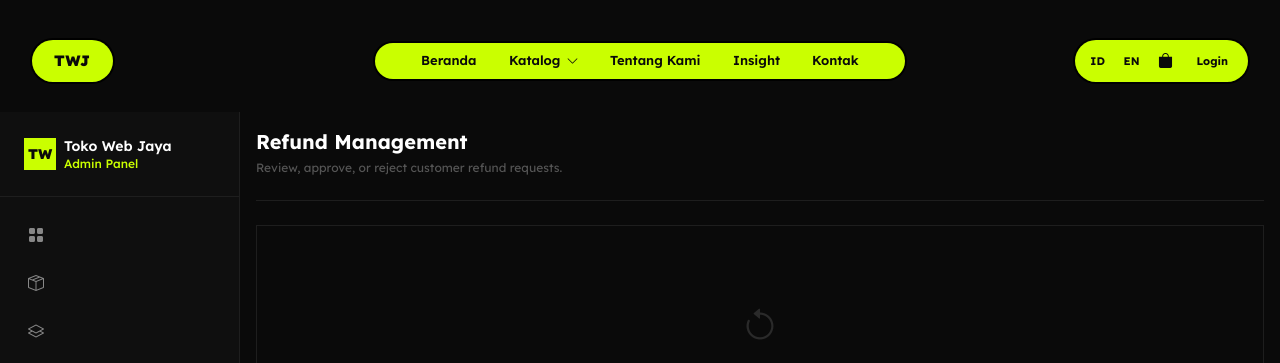
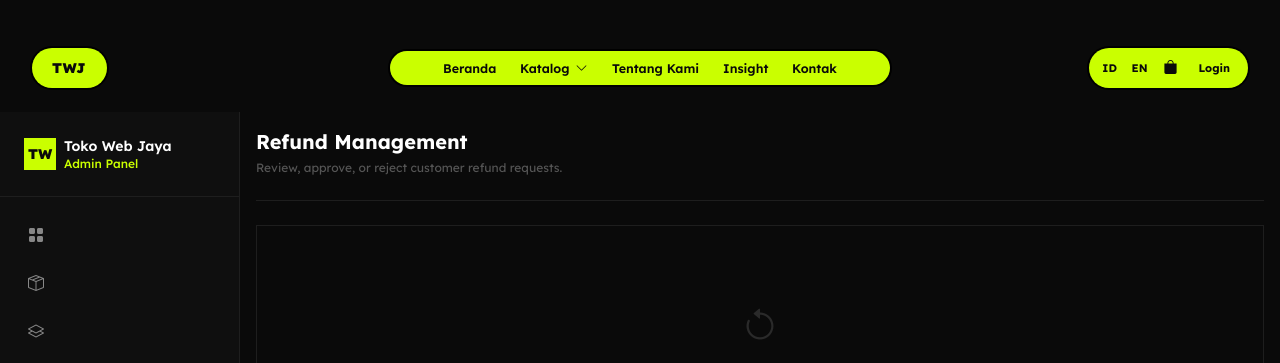
Before and after one commit to rusysh22/tokowebjaya, a Python web app: template app/templates/admin/refunds.html in a window 1280 px wide. Shown: the top 363 px of the page. Run offline with Jinja, Linux system fonts and the light colour scheme; the template is opened without the code that fills it, so the values that code supplies are empty; some libraries are stand-ins or nearby versions.

Commit message:
style: resize header from 42px to 40px, adjust top spacing, reduce mega menu width to prevent overlap on small desktops

```diff
--- a/app/templates/base.html
+++ b/app/templates/base.html
@@ -82,18 +82,18 @@
 
   <!-- ===== NAVBAR ===== -->
   <!-- Desktop Header -->
-  <header class="hidden md:flex fixed left-0 right-0 z-50 justify-center w-full pointer-events-none" id="navbar-desktop" style="top: 2.5rem;">
-    <div class="container-main pointer-events-auto flex items-center justify-between w-full relative" style="height:42px;">
+  <header class="hidden md:flex fixed left-0 right-0 z-50 justify-center w-full pointer-events-none" id="navbar-desktop" style="top: 3rem;">
+    <div class="container-main pointer-events-auto flex items-center justify-between w-full relative" style="height:40px;">
 
       <!-- Left Logo -->
-      <a href="/{{ locale }}/" class="navbar-logo-pill bg-neon text-black rounded-full flex items-center justify-center group relative overflow-hidden" style="height:42px; padding: 0 22px; z-index:30; flex-shrink:0; box-shadow: 0 0 0 2px #000;">
+      <a href="/{{ locale }}/" class="navbar-logo-pill bg-neon text-black rounded-full flex items-center justify-center group relative overflow-hidden" style="height:40px; padding: 0 20px; z-index:30; flex-shrink:0; box-shadow: 0 0 0 2px #000;">
         <span class="navbar-shimmer-line"></span>
-        <span class="font-black tracking-wider relative z-10" style="font-size:15px;">TWJ</span>
+        <span class="font-black tracking-wider relative z-10" style="font-size:14px;">TWJ</span>
       </a>
 
       <!-- Center Nav: Absolutely centered — true 50% of page regardless of logo/actions widths -->
       <div class="pointer-events-none"
-           style="position:absolute; left:50%; top:50%; transform:translate(-50%,-50%); width:860px; z-index:20;"
+           style="position:absolute; left:50%; top:50%; transform:translate(-50%,-50%); width:760px; z-index:20;"
            x-data="{
              megaMenuOpen: false,
              hovered: -1,
@@ -111,16 +111,16 @@
 
         <nav class="bg-neon text-black flex items-center justify-center gap-0.5 mx-auto whitespace-nowrap pointer-events-auto px-2"
              :style="megaMenuOpen
-               ? 'width:860px; border-radius:1.25rem 1.25rem 0 0; box-shadow:0 0 0 2px #000;'
-               : 'width:530px; border-radius:9999px; box-shadow:0 0 0 2px #000;'"
-             style="height:42px; transition: width 0.38s cubic-bezier(0.34,1.1,0.64,1), border-radius 0.38s cubic-bezier(0.34,1.1,0.64,1);">
+               ? 'width:760px; border-radius:1.25rem 1.25rem 0 0; box-shadow:0 0 0 2px #000;'
+               : 'width:500px; border-radius:9999px; box-shadow:0 0 0 2px #000;'"
+             style="height:40px; transition: width 0.38s cubic-bezier(0.34,1.1,0.64,1), border-radius 0.38s cubic-bezier(0.34,1.1,0.64,1);">
 
           <!-- Home (idx=0) -->
           <a href="/{{ locale }}/"
              @mouseenter="hovered=0; megaMenuOpen=false"
              :style="{ transform: getT(0) }"
-             class="navbar-nav-item px-4 rounded-full flex items-center justify-center font-semibold {% if active_page == 'home' %}bg-black text-neon navbar-active{% else %}text-black navbar-inactive{% endif %}"
-             style="height:36px; font-size:13px; transition: transform 0.35s cubic-bezier(0.25,0.46,0.45,0.94), background-color 0.25s ease, color 0.25s ease;">
+             class="navbar-nav-item px-3 rounded-full flex items-center justify-center font-semibold {% if active_page == 'home' %}bg-black text-neon navbar-active{% else %}text-black navbar-inactive{% endif %}"
+             style="height:34px; font-size:12.5px; transition: transform 0.35s cubic-bezier(0.25,0.46,0.45,0.94), background-color 0.25s ease, color 0.25s ease;">
             {% if locale == 'en' %}Home{% else %}Beranda{% endif %}
           </a>
 
@@ -128,8 +128,8 @@
           <a href="/{{ locale }}/catalog"
              @mouseenter="hovered=1; megaMenuOpen=true"
              :style="{ transform: getT(1) }"
-             class="navbar-nav-item px-4 rounded-full flex items-center justify-center font-semibold gap-1.5 {% if active_page == 'catalog' %}bg-black text-neon navbar-active{% else %}text-black navbar-inactive{% endif %}"
-             style="height:36px; font-size:13px; transition: transform 0.35s cubic-bezier(0.25,0.46,0.45,0.94), background-color 0.25s ease, color 0.25s ease;">
+             class="navbar-nav-item px-3 rounded-full flex items-center justify-center font-semibold gap-1.5 {% if active_page == 'catalog' %}bg-black text-neon navbar-active{% else %}text-black navbar-inactive{% endif %}"
+             style="height:34px; font-size:12.5px; transition: transform 0.35s cubic-bezier(0.25,0.46,0.45,0.94), background-color 0.25s ease, color 0.25s ease;">
             {% if locale == 'en' %}Catalog{% else %}Katalog{% endif %}
             <i class="bi text-xs transition-transform duration-300" :class="megaMenuOpen ? 'bi-x-lg rotate-45 scale-75' : 'bi-chevron-down'"></i>
           </a>
@@ -138,8 +138,8 @@
           <a href="/{{ locale }}/about"
              @mouseenter="hovered=2; megaMenuOpen=false"
              :style="{ transform: getT(2) }"
-             class="navbar-nav-item px-4 rounded-full flex items-center justify-center font-semibold {% if active_page == 'about' %}bg-black text-neon navbar-active{% else %}text-black navbar-inactive{% endif %}"
-             style="height:36px; font-size:13px; transition: transform 0.35s cubic-bezier(0.25,0.46,0.45,0.94), background-color 0.25s ease, color 0.25s ease;">
+             class="navbar-nav-item px-3 rounded-full flex items-center justify-center font-semibold {% if active_page == 'about' %}bg-black text-neon navbar-active{% else %}text-black navbar-inactive{% endif %}"
+             style="height:34px; font-size:12.5px; transition: transform 0.35s cubic-bezier(0.25,0.46,0.45,0.94), background-color 0.25s ease, color 0.25s ease;">
             {% if locale == 'en' %}About Us{% else %}Tentang Kami{% endif %}
           </a>
 
@@ -147,8 +147,8 @@
           <a href="/{{ locale }}/insight"
              @mouseenter="hovered=3; megaMenuOpen=false"
              :style="{ transform: getT(3) }"
-             class="navbar-nav-item px-4 rounded-full flex items-center justify-center font-semibold {% if active_page == 'insight' %}bg-black text-neon navbar-active{% else %}text-black navbar-inactive{% endif %}"
-             style="height:36px; font-size:13px; transition: transform 0.35s cubic-bezier(0.25,0.46,0.45,0.94), background-color 0.25s ease, color 0.25s ease;">
+             class="navbar-nav-item px-3 rounded-full flex items-center justify-center font-semibold {% if active_page == 'insight' %}bg-black text-neon navbar-active{% else %}text-black navbar-inactive{% endif %}"
+             style="height:34px; font-size:12.5px; transition: transform 0.35s cubic-bezier(0.25,0.46,0.45,0.94), background-color 0.25s ease, color 0.25s ease;">
             Insight
           </a>
 
@@ -156,8 +156,8 @@
           <a href="/{{ locale }}/contact"
              @mouseenter="hovered=4; megaMenuOpen=false"
              :style="{ transform: getT(4) }"
-             class="navbar-nav-item px-4 rounded-full flex items-center justify-center font-semibold {% if active_page == 'contact' %}bg-black text-neon navbar-active{% else %}text-black navbar-inactive{% endif %}"
-             style="height:36px; font-size:13px; transition: transform 0.35s cubic-bezier(0.25,0.46,0.45,0.94), background-color 0.25s ease, color 0.25s ease;">
+             class="navbar-nav-item px-3 rounded-full flex items-center justify-center font-semibold {% if active_page == 'contact' %}bg-black text-neon navbar-active{% else %}text-black navbar-inactive{% endif %}"
+             style="height:34px; font-size:12.5px; transition: transform 0.35s cubic-bezier(0.25,0.46,0.45,0.94), background-color 0.25s ease, color 0.25s ease;">
             {% if locale == 'en' %}Contact{% else %}Kontak{% endif %}
           </a>
         </nav>
@@ -171,7 +171,7 @@
              x-transition:leave-start="opacity-100"
              x-transition:leave-end="opacity-0"
              class="cursor-default pointer-events-auto"
-             style="display:none; position:absolute; top:42px; left:0; width:860px; background:#CAFF00; box-shadow:0 0 0 2px #000; clip-path:inset(0 -2px -2px -2px); border-radius:0 0 1.5rem 1.5rem; overflow:hidden;"
+             style="display:none; position:absolute; top:40px; left:0; width:760px; background:#CAFF00; box-shadow:0 0 0 2px #000; clip-path:inset(0 -2px -2px -2px); border-radius:0 0 1.5rem 1.5rem; overflow:hidden;"
              x-cloak>
 
           <div class="flex" style="height: 310px;">
@@ -388,48 +388,48 @@
 
       <!-- Right Actions: single unified pill (ID | EN | Cart | Bell | User▼) -->
       <div class="flex items-center gap-2" style="position:relative; z-index:30; flex-shrink:0;">
-        <div class="bg-neon text-black rounded-full flex items-center gap-0.5 px-1.5" style="height:42px; box-shadow:0 0 0 2px #000;">
+        <div class="bg-neon text-black rounded-full flex items-center gap-0.5 px-1.5" style="height:40px; box-shadow:0 0 0 2px #000;">
 
           <!-- Language switcher -->
           <a href="/id{{ request.url.path | replace('/id/', '/', 1) | replace('/en/', '/', 1) or '/' }}"
              class="navbar-action-btn flex items-center justify-center rounded-full font-bold transition-all duration-300 {% if locale == 'id' %}bg-black text-neon{% else %}text-black hover:bg-black/15{% endif %}"
-             style="width:34px;height:32px;font-size:11px;">ID</a>
+             style="width:30px;height:28px;font-size:11px;">ID</a>
           <a href="/en{{ request.url.path | replace('/id/', '/', 1) | replace('/en/', '/', 1) or '/' }}"
              class="navbar-action-btn flex items-center justify-center rounded-full font-bold transition-all duration-300 {% if locale == 'en' %}bg-black text-neon{% else %}text-black hover:bg-black/15{% endif %}"
-             style="width:34px;height:32px;font-size:11px;">EN</a>
+             style="width:30px;height:28px;font-size:11px;">EN</a>
 
-          <div class="w-px h-5 bg-black/20 mx-0.5"></div>
+          <div class="w-px h-4 bg-black/20 mx-0.5"></div>
 
           <!-- Cart icon with badge -->
           <a href="/{{ locale }}/cart"
              class="navbar-action-btn relative flex items-center justify-center rounded-full text-black hover:bg-black/15 transition-all duration-300"
-             style="width:34px;height:32px;" title="Keranjang Belanja">
-            <i class="bi bi-bag-fill" style="font-size:15px;"></i>
+             style="width:32px;height:28px;" title="Keranjang Belanja">
+            <i class="bi bi-bag-fill" style="font-size:14px;"></i>
           </a>
 
           <!-- Notification bell (self-contained, no external dep) -->
           {% if current_user %}
           <div class="navbar-action-btn relative flex items-center justify-center rounded-full text-black hover:bg-black/15 transition-all duration-300 cursor-pointer"
-               style="width:34px;height:32px;" title="Notifikasi"
+               style="width:32px;height:28px;" title="Notifikasi"
                x-data="{ count: 0 }">
-            <i class="bi bi-bell-fill" style="font-size:15px;"></i>
+            <i class="bi bi-bell-fill" style="font-size:14px;"></i>
             <span x-show="count > 0"
                   x-text="count > 9 ? '9+' : count"
                   x-cloak
                   class="absolute flex items-center justify-center font-black"
-                  style="top:2px; right:2px; width:14px; height:14px; border-radius:50%; background:#000; color:#CAFF00; font-size:8px; line-height:1;"></span>
+                  style="top:0px; right:2px; width:14px; height:14px; border-radius:50%; background:#000; color:#CAFF00; font-size:8px; line-height:1;"></span>
           </div>
           {% endif %}
 
-          <div class="w-px h-5 bg-black/20 mx-0.5"></div>
+          <div class="w-px h-4 bg-black/20 mx-0.5"></div>
 
           <!-- User profile dropdown -->
           {% if current_user %}
           <div class="relative" x-data="{ open: false }" @mouseleave="open = false">
             <button @mouseenter="open = true" @click="open = !open"
-                    class="navbar-action-btn flex items-center gap-1.5 rounded-full text-black hover:bg-black/15 transition-all duration-300 font-semibold"
-                    style="padding:0 10px 0 6px; height:32px; font-size:11px;">
-              <i class="bi bi-person-circle" style="font-size:16px;"></i>
+                    class="navbar-action-btn flex items-center gap-1 rounded-full text-black hover:bg-black/15 transition-all duration-300 font-semibold"
+                    style="padding:0 8px 0 6px; height:28px; font-size:11px;">
+              <i class="bi bi-person-circle" style="font-size:15px;"></i>
               <span class="max-w-[80px] truncate">
                 {% if current_user.full_name %}
                   {{ current_user.full_name.split(' ')[0] }}
@@ -498,7 +498,7 @@
           <!-- Not logged in: Login button -->
           <a href="/{{ locale }}/login"
              class="navbar-action-btn flex items-center justify-center rounded-full font-bold text-black hover:bg-black/15 transition-all duration-300"
-             style="padding:0 14px; height:32px; font-size:11px;">
+             style="padding:0 12px; height:28px; font-size:11px;">
             Login
           </a>
           {% endif %}
```
